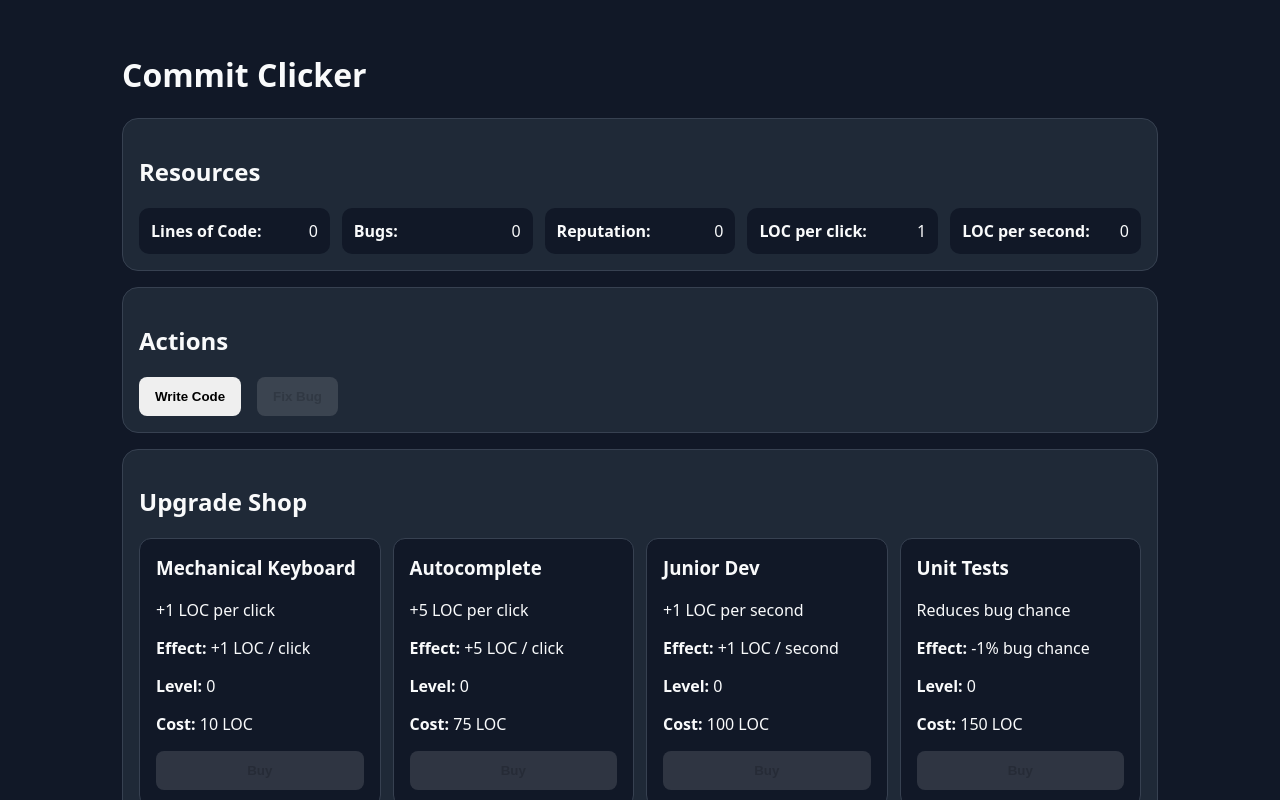
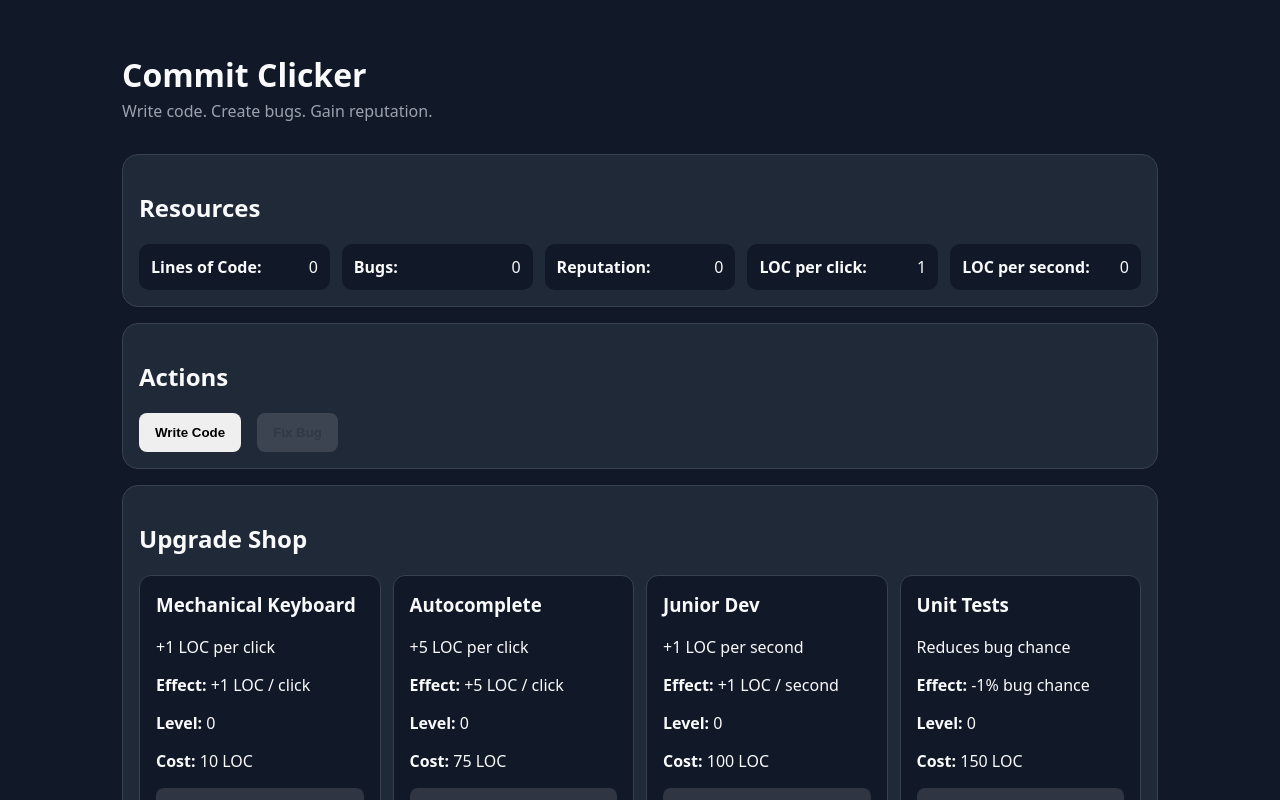
Before and after one commit to BlazingHotCode/commit-clicker, a React (Vite) app: page / in a window 1280 px wide. Shown: the top 800 px of the page. Built offline with nearby package versions, Linux system fonts and the light colour scheme.

Commit message:
added GameLayout  to organize App

```diff
--- a/src/App.tsx
+++ b/src/App.tsx
@@ -8,6 +8,7 @@ import { ClickActions } from "./components/actions/ClickActions";
 import { clearSave, loadGame } from "./game/engine/save";
 import { useAutoSave } from "./hooks/useAutoSave";
 import { MilestonePanel } from "./components/milestones/MilestonePanel";
+import { GameLayout } from "./components/layout/GameLayout";
 
 function App() {
   const [state, dispatch] = useReducer(gameReducer, initialState, loadGame);
@@ -16,8 +17,7 @@ function App() {
   useAutoSave(state)
 
   return (
-    <main>
-      <h1>Commit Clicker</h1>
+    <GameLayout>
 
       <ResourceBar state={state} />
 
@@ -44,7 +44,7 @@ function App() {
       >
         Reset Save
       </button>
-    </main>
+    </GameLayout>
   );
 }
 
--- /dev/null
+++ b/src/components/layout/GameLayout.tsx
@@ -0,0 +1,16 @@
+type GameLayoutProps = {
+  children: React.ReactNode;
+};
+
+export function GameLayout({ children }: GameLayoutProps) {
+  return (
+    <main>
+      <header className="game-header">
+        <h1>Commit Clicker</h1>
+        <p>Write code. Create bugs. Gain reputation.</p>
+      </header>
+
+      {children}
+    </main>
+  );
+}
--- a/src/index.css
+++ b/src/index.css
@@ -95,3 +95,16 @@ article button {
   height: 100%;
   background: #22c55e;
 }
+
+.game-header {
+  margin-bottom: 2rem;
+}
+
+.game-header h1 {
+  margin-bottom: 0.25rem;
+}
+
+.game-header p {
+  color: #9ca3af;
+  margin-top: 0;
+}
```
